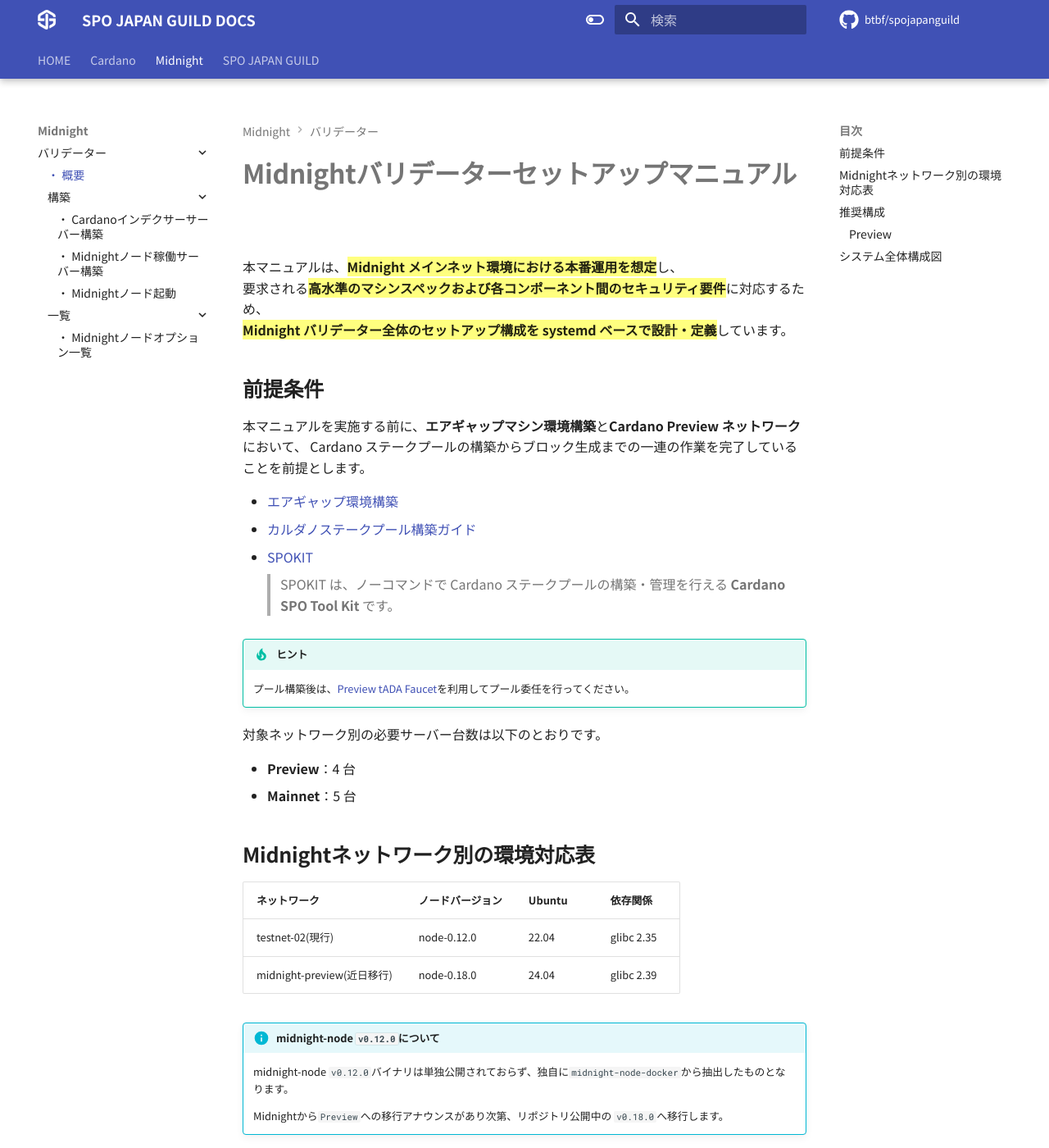
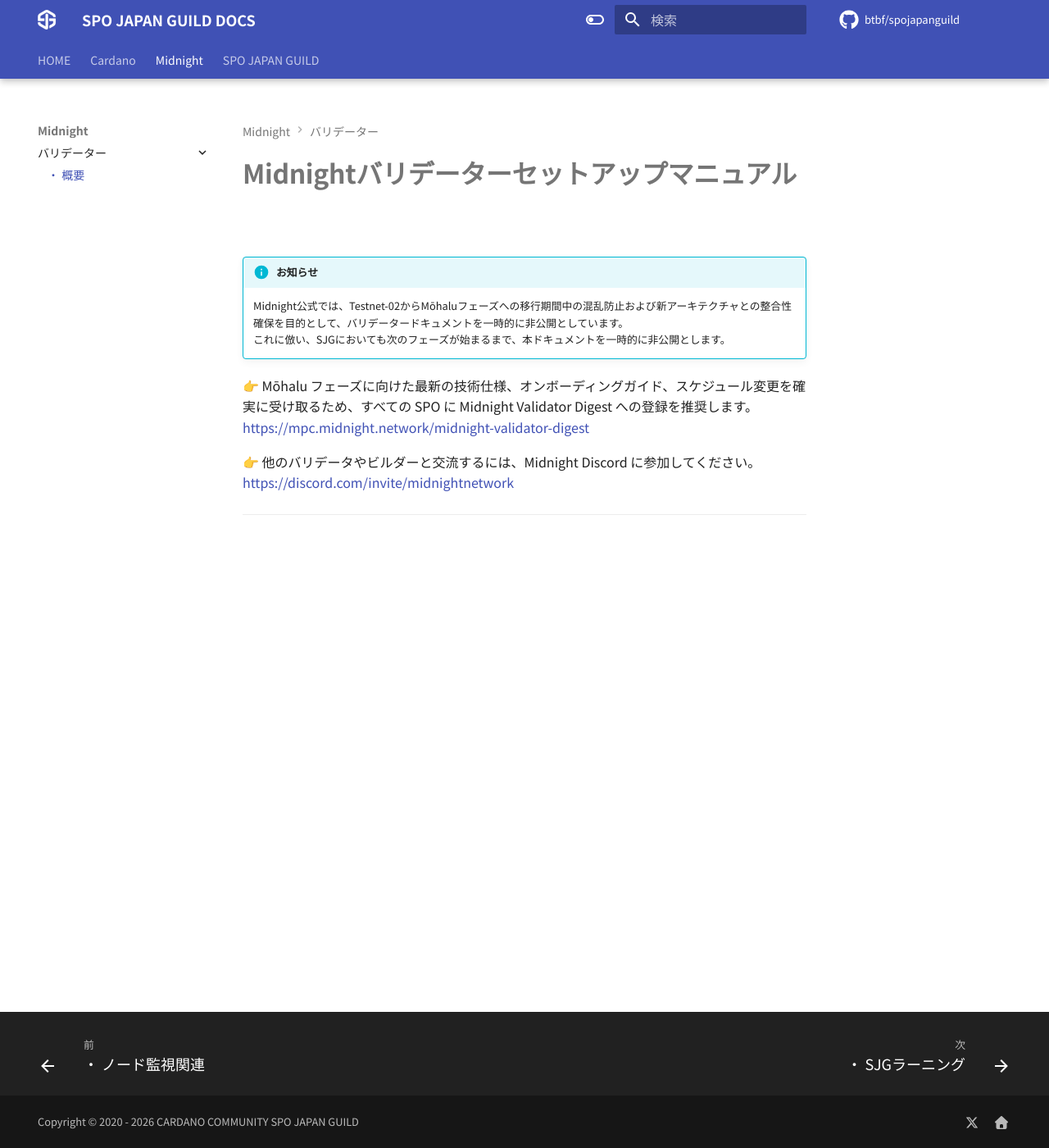
Before and after one commit to btbf/spojapanguild, an MkDocs documentation site: the page built from docs/midnight/index.md, in a window 1280 px wide and 1400 px high. Shown: the whole window at 82% size. Built offline with MkDocs 1.6.1 and Material for MkDocs 9.7.7, drawn with Linux system fonts in a browser that asks for light colours; comment, search, counter and statistics services are not loaded; some of the changed text lies outside the part shown.

Commit message:
Hiding Midnight validator documentation

````diff
--- a/docs/midnight/index.md
+++ b/docs/midnight/index.md
@@ -1,10 +1,25 @@
 # **Midnightバリデーターセットアップマニュアル**
+
+!!! info "お知らせ"
+    Midnight公式では、Testnet-02からMōhaluフェーズへの移行期間中の混乱防止および新アーキテクチャとの整合性確保を目的として、バリデータードキュメントを一時的に非公開としています。
+    これに倣い、SJGにおいても次のフェーズが始まるまで、本ドキュメントを一時的に非公開とします。
+
+
+👉 Mōhalu フェーズに向けた最新の技術仕様、オンボーディングガイド、スケジュール変更を確実に受け取るため、すべての SPO に Midnight Validator Digest への登録を推奨します。
+[https://mpc.midnight.network/midnight-validator-digest](https://mpc.midnight.network/midnight-validator-digest){target="_blank" rel="noopener"}
+
+👉 他のバリデータやビルダーと交流するには、Midnight Discord に参加してください。
+[https://discord.com/invite/midnightnetwork](https://discord.com/invite/midnightnetwork){target="_blank" rel="noopener"}
+
+---
+
+<template>
 
 本マニュアルは、{==**Midnight メインネット環境における本番運用を想定**==}し、
 要求される{==**高水準のマシンスペックおよび各コンポーネント間のセキュリティ要件**==}に対応するため、
 {==**Midnight バリデーター全体のセットアップ構成を systemd ベースで設計・定義**==}しています。
 
-## **前提条件**
+<!--## **前提条件**-->
 
 本マニュアルを実施する前に、**エアギャップマシン環境構築**と**Cardano Preview ネットワーク**において、
 Cardano ステークプールの構築からブロック生成までの一連の作業を完了していることを前提とします。
@@ -22,8 +37,7 @@
 - **Preview**：4 台
 - **Mainnet**：5 台
 
-
-## **Midnightネットワーク別の環境対応表**
+<!--## **Midnightネットワーク別の環境対応表**-->
 
 | ネットワーク | ノードバージョン | Ubuntu | 依存関係 |
 | --- | --- | --- | --- |
@@ -35,9 +49,9 @@
 
     Midnightから`Preview`への移行アナウンスがあり次第、リポジトリ公開中の `v0.18.0`へ移行します。
 
-## **推奨構成**
+<!--## **推奨構成**-->
 
-### **Preview**
+<!--### **Preview**-->
 
 **Cardanoノード稼働サーバー**：
 
@@ -82,7 +96,7 @@
     | **Midnight ブロック生成ノード** | midnight-node | 4〜8 vCPU | 32 GB | 200〜500 GB SSD | PostgreSQL と同一リージョン |
 
 
-## **システム全体構成図**
+<!--## **システム全体構成図**-->
 
 ```mermaid
 flowchart BT
@@ -245,3 +259,5 @@
 > 本マニュアルでは、`Ogmios`はパートナーチェーン登録時のみ必要となるため、ローカル運用セットアップには含めずパブリックエンドポイントを使用します。
 
 ---
+
+</template>
--- a/mkdocs.yml
+++ b/mkdocs.yml
@@ -190,12 +190,12 @@
     - 'Midnight':
       - 'バリデーター':
         - '・ 概要': './midnight/index.md'
-        - '構築':
-          - '・ Cardanoインデクサーサーバー構築': './midnight/setup/cardano-indexer-setup.md'
-          - '・ Midnightノード稼働サーバー構築': './midnight/setup/midnight-node-server-setup.md'
-          - '・ Midnightノード起動': './midnight/setup/start-midnight-node.md'
-        - '一覧':
-          - '・ Midnightノードオプション一覧': './midnight/operation/midnight-node-options.md'
+        # - '構築':
+          # - '・ Cardanoインデクサーサーバー構築': './midnight/setup/cardano-indexer-setup.md'
+          # - '・ Midnightノード稼働サーバー構築': './midnight/setup/midnight-node-server-setup.md'
+          # - '・ Midnightノード起動': './midnight/setup/start-midnight-node.md'
+        # - '一覧':
+          # - '・ Midnightノードオプション一覧': './midnight/operation/midnight-node-options.md'
       # - 'エアドロップ申請':
         # - '・ Glacier Drop': './midnight/midnight-glacier-drop.md'
     - 'SPO JAPAN GUILD':
````
